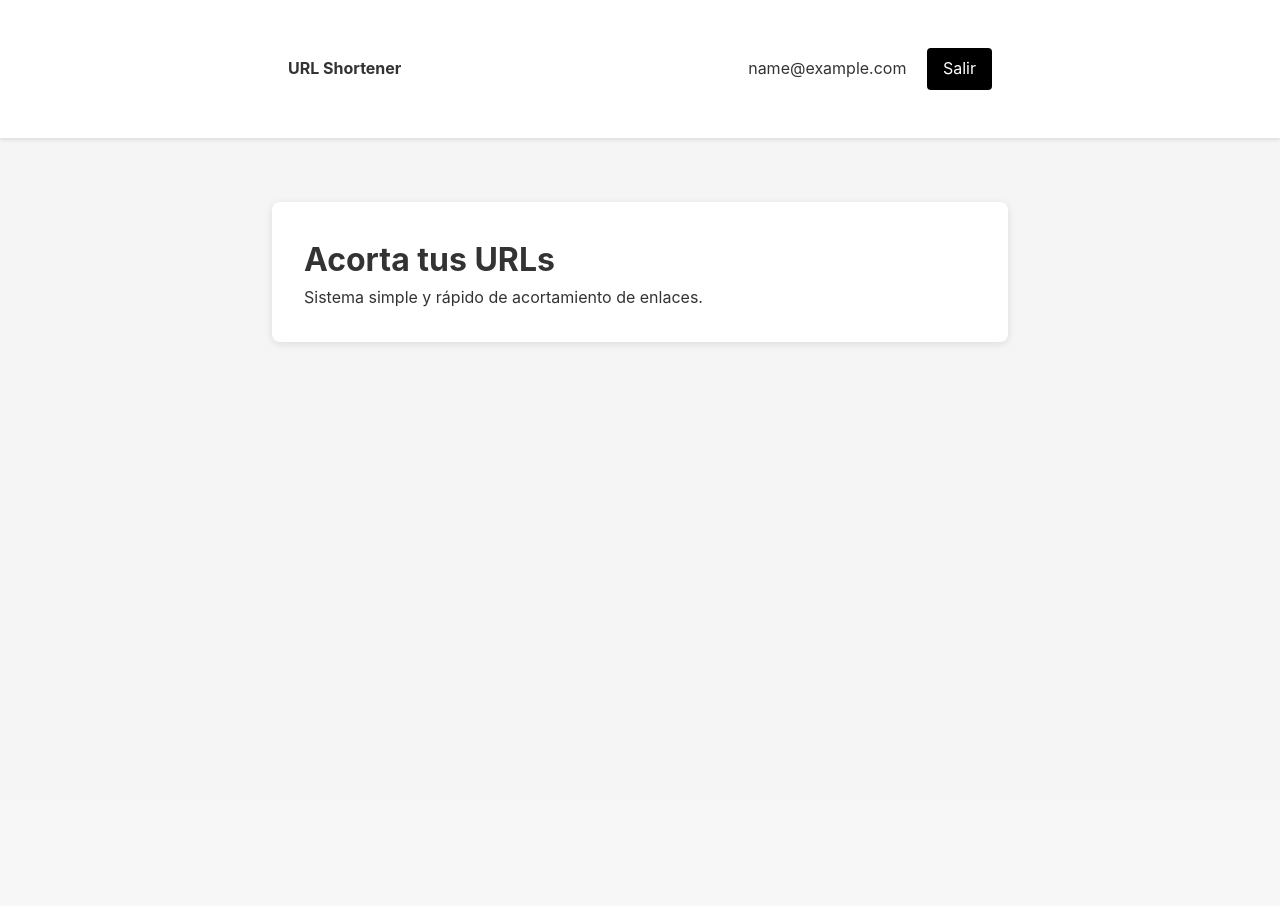
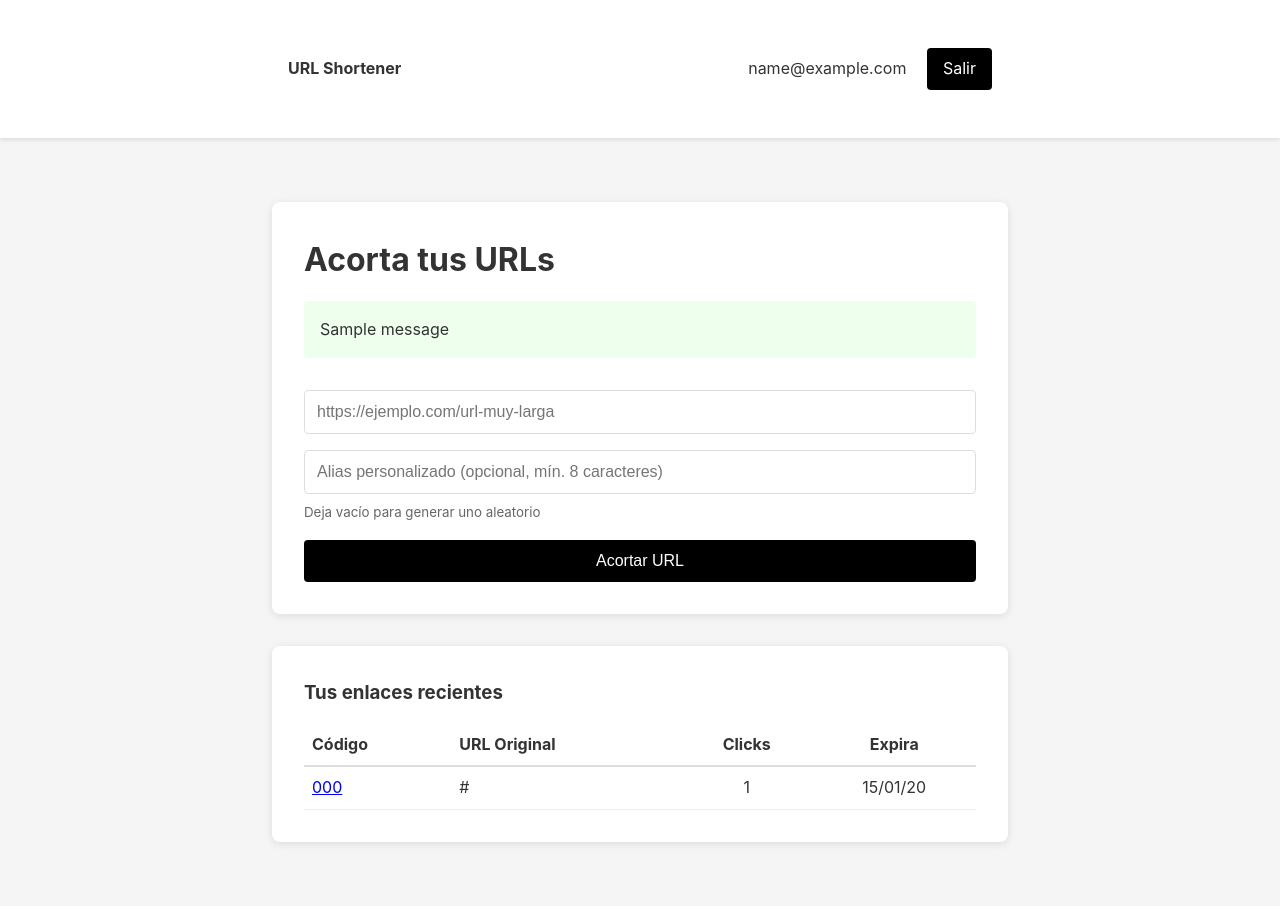
Before and after one commit to sixtovaldese/url-shortener-agolab, a Django app: page / in a window 1280 px wide. Before the commit the page ends 345 px from the top, so only its background shows below. Run offline with Django 5.2, Linux system fonts and the light colour scheme; a user stored in the database is signed in; tables that the repository leaves empty hold one stand-in row (values such as "Sample post"); one stand-in notice (Sample message) is shown.

Commit message:
feat: implement core link shortening logic with TDD

```diff
--- a/shortener/urls.py
+++ b/shortener/urls.py
@@ -5,4 +5,5 @@ app_name = 'shortener'
 
 urlpatterns = [
     path('', views.home, name='home'),
+    path('<str:short_code>/', views.redirect_link, name='redirect'),
 ]
--- a/shortener/views.py
+++ b/shortener/views.py
@@ -1,5 +1,66 @@
-from django.shortcuts import render
+from django.shortcuts import render, redirect, get_object_or_404
+from django.contrib import messages
+from django.http import Http404
+from .models import ShortLink
+from .services import calculate_expiry, generate_random_code, validate_custom_alias
 
 
 def home(request):
-    return render(request, 'home.html')
+    if request.method == 'POST':
+        original_url = request.POST.get('url')
+        custom_alias = request.POST.get('alias', '').strip()
+
+        if not original_url:
+            messages.error(request, 'La URL es requerida')
+            return render(request, 'home.html')
+
+        if custom_alias:
+            if not request.user.is_authenticated:
+                messages.error(request, 'Debes iniciar sesión para usar alias personalizados')
+                return render(request, 'home.html')
+
+            valid, error_msg = validate_custom_alias(custom_alias)
+            if not valid:
+                messages.error(request, error_msg)
+                return render(request, 'home.html')
+
+            if ShortLink.objects.filter(short_code=custom_alias).exists():
+                messages.error(request, 'Este alias ya está en uso')
+                return render(request, 'home.html')
+
+            short_code = custom_alias
+        else:
+            short_code = generate_random_code()
+            while ShortLink.objects.filter(short_code=short_code).exists():
+                short_code = generate_random_code()
+
+        owner = request.user if request.user.is_authenticated else None
+        expiry = calculate_expiry(user=owner)
+
+        link = ShortLink.objects.create(
+            original_url=original_url,
+            short_code=short_code,
+            owner=owner,
+            expires_at=expiry
+        )
+
+        messages.success(request, f'URL creada: {request.build_absolute_uri("/" + link.short_code)}')
+        return render(request, 'home.html', {'created_link': link})
+
+    user_links = []
+    if request.user.is_authenticated:
+        user_links = ShortLink.objects.filter(owner=request.user)[:10]
+
+    return render(request, 'home.html', {'user_links': user_links})
+
+
+def redirect_link(request, short_code):
+    link = get_object_or_404(ShortLink, short_code=short_code)
+
+    if link.is_expired():
+        raise Http404("Este enlace ha expirado")
+
+    link.click_count += 1
+    link.save(update_fields=['click_count'])
+
+    return redirect(link.original_url)
--- a/templates/home.html
+++ b/templates/home.html
@@ -3,6 +3,75 @@
 {% block content %}
 <div class="card">
     <h1>Acorta tus URLs</h1>
-    <p>Sistema simple y rápido de acortamiento de enlaces.</p>
+
+    {% if messages %}
+        {% for message in messages %}
+            <div style="padding: 1rem; margin: 1rem 0; background: {% if message.tags == 'error' %}#fee{% else %}#efe{% endif %}; border-radius: 4px;">
+                {{ message }}
+            </div>
+        {% endfor %}
+    {% endif %}
+
+    <form method="post" style="margin-top: 2rem;">
+        {% csrf_token %}
+        <div style="margin-bottom: 1rem;">
+            <input type="url" name="url" placeholder="https://ejemplo.com/url-muy-larga" required
+                   style="width: 100%; padding: 0.75rem; border: 1px solid #ddd; border-radius: 4px; font-size: 1rem;">
+        </div>
+
+        {% if user.is_authenticated %}
+        <div style="margin-bottom: 1rem;">
+            <input type="text" name="alias" placeholder="Alias personalizado (opcional, mín. 8 caracteres)"
+                   style="width: 100%; padding: 0.75rem; border: 1px solid #ddd; border-radius: 4px; font-size: 1rem;">
+            <small style="color: #666; display: block; margin-top: 0.5rem;">Deja vacío para generar uno aleatorio</small>
+        </div>
+        {% endif %}
+
+        <button type="submit" class="btn" style="width: 100%; padding: 0.75rem; font-size: 1rem;">Acortar URL</button>
+    </form>
 </div>
+
+{% if created_link %}
+<div class="card">
+    <h3>¡URL creada exitosamente!</h3>
+    <p style="margin: 1rem 0;">
+        <strong>URL corta:</strong><br>
+        <a href="{{ request.scheme }}://{{ request.get_host }}/{{ created_link.short_code }}/" target="_blank"
+           style="color: #0066cc; font-size: 1.2rem;">
+            {{ request.scheme }}://{{ request.get_host }}/{{ created_link.short_code }}/
+        </a>
+    </p>
+    <p style="color: #666;">Expira: {{ created_link.expires_at|date:"d/m/Y H:i" }}</p>
+</div>
+{% endif %}
+
+{% if user.is_authenticated and user_links %}
+<div class="card">
+    <h3>Tus enlaces recientes</h3>
+    <table style="width: 100%; border-collapse: collapse; margin-top: 1rem;">
+        <thead>
+            <tr style="border-bottom: 2px solid #ddd;">
+                <th style="text-align: left; padding: 0.5rem;">Código</th>
+                <th style="text-align: left; padding: 0.5rem;">URL Original</th>
+                <th style="text-align: center; padding: 0.5rem;">Clicks</th>
+                <th style="text-align: center; padding: 0.5rem;">Expira</th>
+            </tr>
+        </thead>
+        <tbody>
+            {% for link in user_links %}
+            <tr style="border-bottom: 1px solid #eee;">
+                <td style="padding: 0.5rem;">
+                    <a href="/{{ link.short_code }}/" target="_blank">{{ link.short_code }}</a>
+                </td>
+                <td style="padding: 0.5rem; max-width: 300px; overflow: hidden; text-overflow: ellipsis; white-space: nowrap;">
+                    {{ link.original_url }}
+                </td>
+                <td style="padding: 0.5rem; text-align: center;">{{ link.click_count }}</td>
+                <td style="padding: 0.5rem; text-align: center;">{{ link.expires_at|date:"d/m/y" }}</td>
+            </tr>
+            {% endfor %}
+        </tbody>
+    </table>
+</div>
+{% endif %}
 {% endblock %}
```
Also changed, not shown: shortener/test_suite/test_models.py (added, +47 -0 lines), shortener/test_suite/test_views.py (added, +111 -0 lines).
